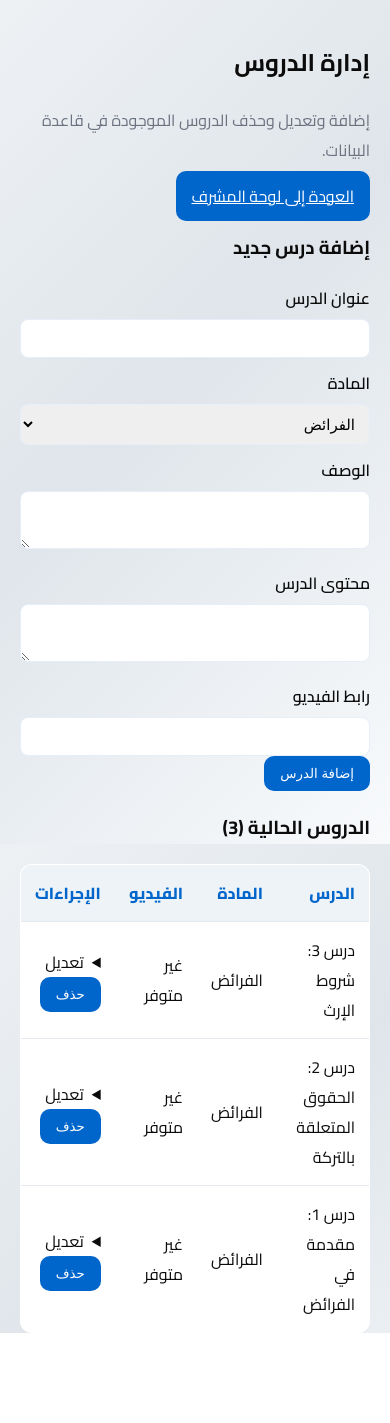
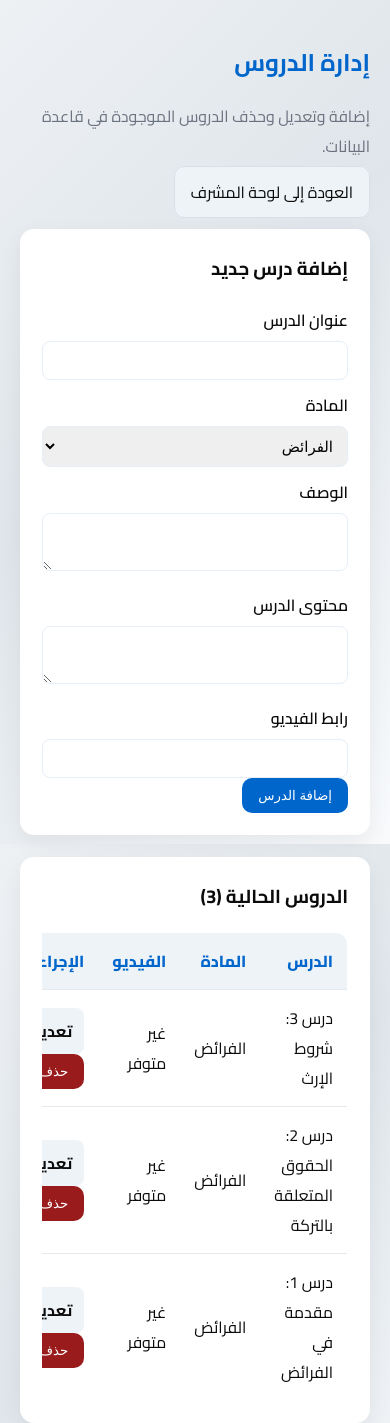
Before and after one commit to mustaphtouray7-svg/lessons-project-, a Flask app: page /admin/lessons in a window 390 px wide. Before the commit the page ends 1333 px from the top, so only its background shows below. Run offline with Flask 3, Linux system fonts and the light colour scheme; the visitor is signed in with stand-in values (Sample User, id 1); data comes from the database, SQL or seed files in the repository; tables that the repository leaves empty hold one stand-in row (values such as "Sample post"); some libraries are stand-ins or nearby versions.

Commit message:
Add responsive styling for five admin dashboard cards and management pages

```diff
--- a/static/style.css
+++ b/static/style.css
@@ -110,3 +110,109 @@ footer{background:var(--blue);color:var(--white);text-align:center;padding:18px;
 .activity-table th{background:#eef3f7;color:var(--blue);font-weight:800}
 .activity-table td{color:var(--black);background:#fff}
 .activity-table tr:last-child td{border-bottom:none}
+
+/* ---------------------------------------------------------
+   ADMIN DASHBOARD
+--------------------------------------------------------- */
+.admin-dashboard-cards{
+    display:grid;
+    grid-template-columns:repeat(5,1fr);
+    gap:16px;
+}
+.admin-stat-card{
+    min-height:170px;
+    padding:22px 18px;
+    border:1px solid #c8d9e8;
+    border-radius:16px;
+    background:linear-gradient(145deg,#ffffff 0%,#f4f7fa 55%,#e7edf3 100%);
+    box-shadow:0 10px 24px rgba(0,55,100,0.10);
+    text-decoration:none;
+    color:var(--black);
+    display:flex;
+    flex-direction:column;
+    justify-content:center;
+    align-items:center;
+    gap:8px;
+    text-align:center;
+    transition:transform .18s ease,box-shadow .18s ease,border-color .18s ease;
+}
+.admin-stat-card:hover{
+    transform:translateY(-4px);
+    border-color:var(--blue);
+    box-shadow:0 14px 30px rgba(0,55,100,0.16);
+}
+.admin-stat-label{font-size:18px;font-weight:800;color:var(--black)}
+.admin-stat-number{font-size:42px;line-height:1;color:var(--blue)}
+.admin-stat-action{font-size:13px;color:var(--muted);font-weight:700}
+
+.admin-page-header{
+    display:flex;
+    align-items:center;
+    justify-content:space-between;
+    gap:18px;
+    margin-bottom:22px;
+}
+.admin-page-header h2{margin:0;color:var(--blue)}
+.secondary-btn{background:#eef3f7;color:var(--black);border:1px solid #d7e0e8;text-decoration:none}
+.admin-panel{
+    background:var(--white);
+    padding:22px;
+    border-radius:var(--card-radius);
+    box-shadow:0 8px 22px rgba(11,11,11,0.06);
+    margin-bottom:22px;
+}
+.admin-panel h3{margin-top:0}
+.narrow-panel{max-width:700px;margin-right:auto;margin-left:auto}
+.table-wrap{overflow-x:auto}
+.actions-cell{white-space:nowrap}
+.inline-form{display:inline}
+.inline-action{
+    display:inline-block;
+    padding:8px 12px;
+    border-radius:8px;
+    background:#eef3f7;
+    color:var(--black);
+    font-weight:700;
+    cursor:pointer;
+}
+.compact-form{margin-top:14px;max-width:700px}
+.small-btn{
+    display:inline-block;
+    padding:8px 11px;
+    border-radius:8px;
+    background:var(--blue);
+    color:var(--white);
+    text-decoration:none;
+    font-weight:700;
+}
+.danger-btn{background:#991b1b}
+.password-status{
+    display:inline-block;
+    padding:5px 9px;
+    border-radius:999px;
+    background:#eef3f7;
+    color:var(--blue);
+    font-weight:700;
+    font-size:13px;
+}
+.security-note{
+    margin-top:16px;
+    padding:12px 14px;
+    border-right:4px solid var(--blue);
+    background:#f4f8fc;
+    color:#334155;
+    line-height:1.7;
+}
+.url-cell{max-width:360px;word-break:break-word}
+
+@media (max-width:1100px){
+    .admin-dashboard-cards{grid-template-columns:repeat(3,1fr)}
+}
+@media (max-width:700px){
+    .admin-dashboard-cards{grid-template-columns:repeat(2,1fr)}
+    .admin-page-header{display:block}
+    .admin-page-header .btn{margin-top:12px}
+}
+@media (max-width:480px){
+    .admin-dashboard-cards{grid-template-columns:1fr}
+}
```
